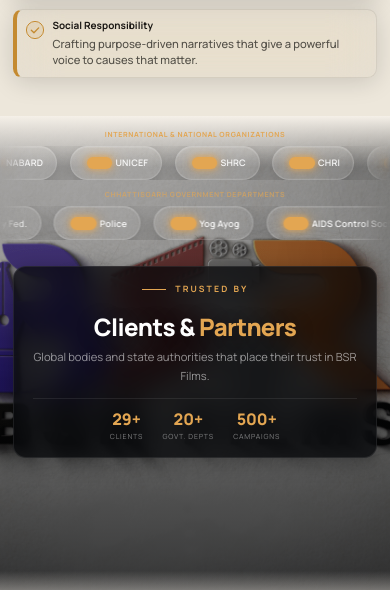
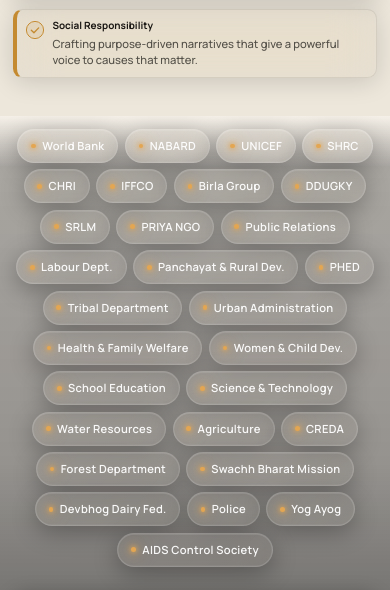
Before and after one commit to soubhagyadevchaturvedicse24-hub/BSR-Filmss, a Next.js app: page / in a window 390 px wide. Shown: the part 1400-1990 px from the top of the page. Built offline with nearby package versions, Linux system fonts and the light colour scheme.

Commit message:
perf: mobile clients section - remove video/animation, static badge grid

```diff
--- a/src/components/Clients.tsx
+++ b/src/components/Clients.tsx
@@ -46,6 +46,23 @@
   );
 }
 
+/* Static wrapped grid for mobile — no animation, no duplicated track */
+function StaticBadgeGrid({ items }: { items: string[] }) {
+  return (
+    <div className="flex flex-wrap justify-center gap-2 px-3">
+      {items.map((label) => (
+        <span
+          key={label}
+          className="px-4 py-2.5 rounded-full text-sm font-semibold whitespace-nowrap flex items-center marquee-badge-styled"
+        >
+          <span className="w-1.5 h-1.5 rounded-full mr-2 flex-shrink-0 dot-gold-glow" />
+          {label}
+        </span>
+      ))}
+    </div>
+  );
+}
+
 export default function Clients() {
   const sectionRef = useRef<HTMLElement>(null);
   const inView = useInView(sectionRef, { once: true, margin: "-80px" });
@@ -71,16 +88,8 @@
       className={`relative overflow-hidden min-h-[60vh] z-10 ${isDesktop ? '-mt-[100vh]' : ''}`}
       aria-label="Organizations and government departments that trust BSR Films"
     >
-      {/* Full-bleed background — static poster on mobile, video on desktop */}
-      {isMobile ? (
-        <img
-          src="/bsr-brand.png"
-          alt=""
-          aria-hidden="true"
-          className="absolute inset-0 w-full h-full object-cover"
-          loading="lazy"
-        />
-      ) : (
+      {/* Full-bleed background — nothing on mobile, video on desktop */}
+      {!isMobile && (
         <video
           ref={videoRef}
           src="/hero-bg.mp4"
@@ -95,7 +104,7 @@
         />
       )}
 
-      {/* Heavy overlay */}
+      {/* Overlay — solid on mobile, blurred on desktop */}
       <div
         className={`absolute inset-0 z-0 transition-colors duration-700 clients-overlay ${!isMobile ? 'backdrop-blur-[4px]' : ''}`}
         aria-hidden="true"
@@ -122,20 +131,7 @@
               <FullWidthMarquee items={govtDepts} direction="left" />
             </>
           ) : (
-            <>
-              <div>
-                <p className="text-[0.55rem] sm:text-[0.65rem] font-bold tracking-widest uppercase mb-2 sm:mb-3 text-center transition-colors duration-500 color-gold">
-                  International &amp; National Organizations
-                </p>
-                <FullWidthMarquee items={majorOrgs} direction="left" />
-              </div>
-              <div>
-                <p className="text-[0.55rem] sm:text-[0.65rem] font-bold tracking-widest uppercase mb-2 sm:mb-3 text-center opacity-65 transition-colors duration-500 color-gold">
-                  Chhattisgarh Government Departments
-                </p>
-                <FullWidthMarquee items={govtDepts} direction="right" />
-              </div>
-            </>
+            <StaticBadgeGrid items={[...majorOrgs, ...govtDepts]} />
           )}
         </motion.div>
 
```
